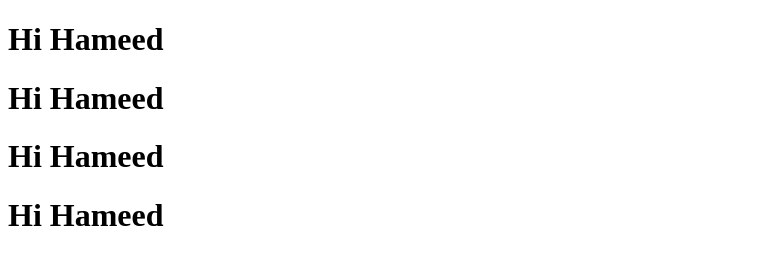
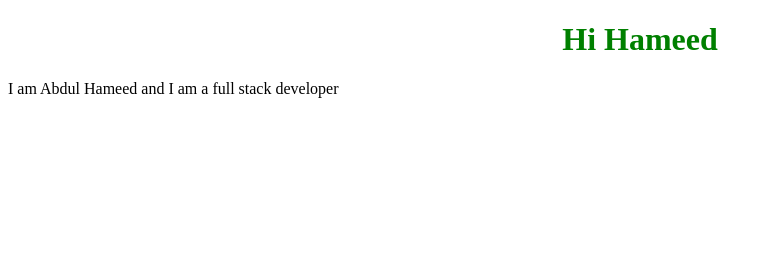
Before and after one commit to AbdulHameed786/Git_demo, a plain HTML site: page index.html in a window 1280 px wide. Shown: the whole page, without its empty margins (0-773 px from the left). Drawn offline with Linux system fonts and the light colour scheme.

Commit message:
added modified

```diff
--- a/index.html
+++ b/index.html
@@ -5,11 +5,10 @@
     <meta http-equiv="X-UA-Compatible" content="IE=edge">
     <meta name="viewport" content="width=device-width, initial-scale=1.0">
     <title>Document</title>
+    <link rel="stylesheet" href = "style.css">
 </head>
 <body>
-    <h1>Hi Hameed</h1>
-    <h1>Hi Hameed</h1>
-    <h1>Hi Hameed</h1>
-    <h1>Hi Hameed</h1>
+    <center><h1>Hi Hameed</h1></center>
+    <p>I am Abdul Hameed and I am a full stack developer</p>
 </body>
 </html>
--- a/style.css
+++ b/style.css
@@ -1,3 +1,8 @@
 h1{
 color: green;
+font: 900;
+font-family: 'Times New Roman', Times, serif;
 }
+p{
+    color: black;
+}
```
